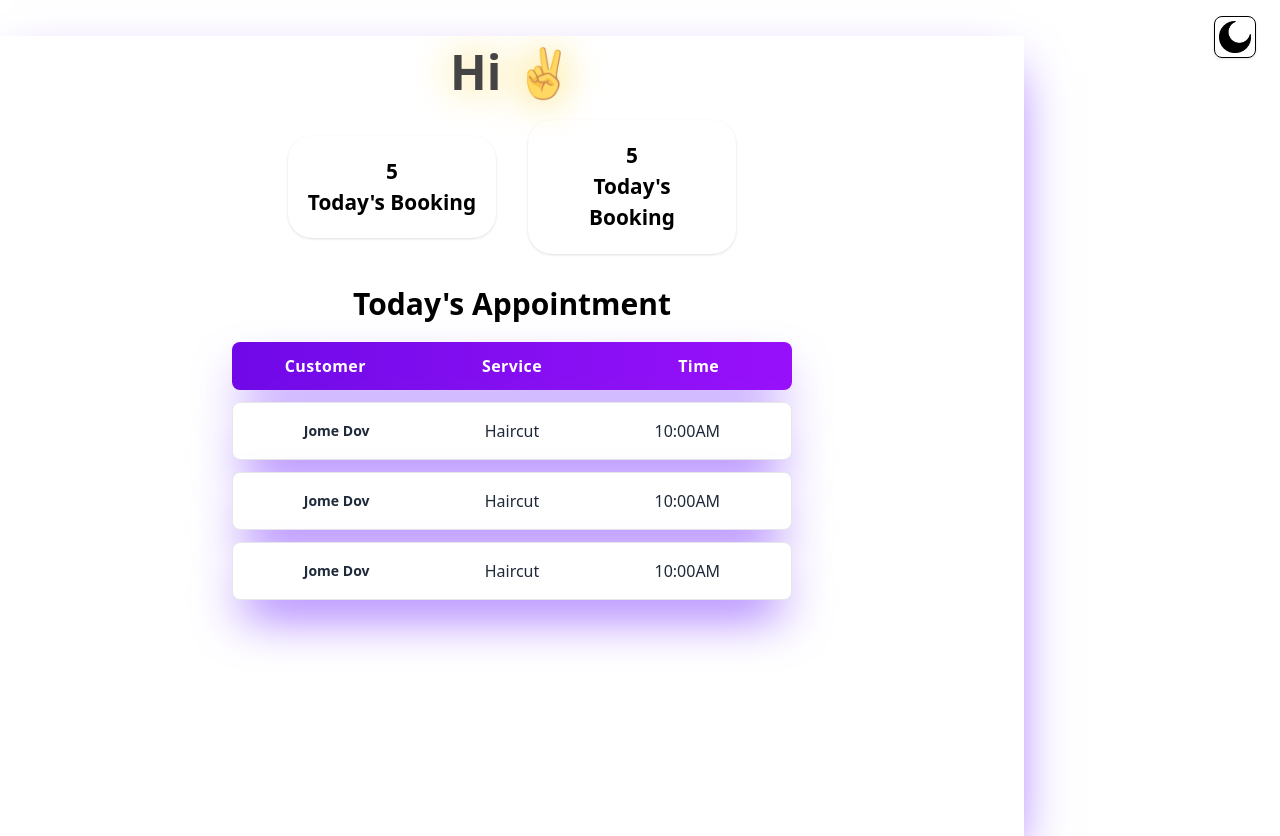
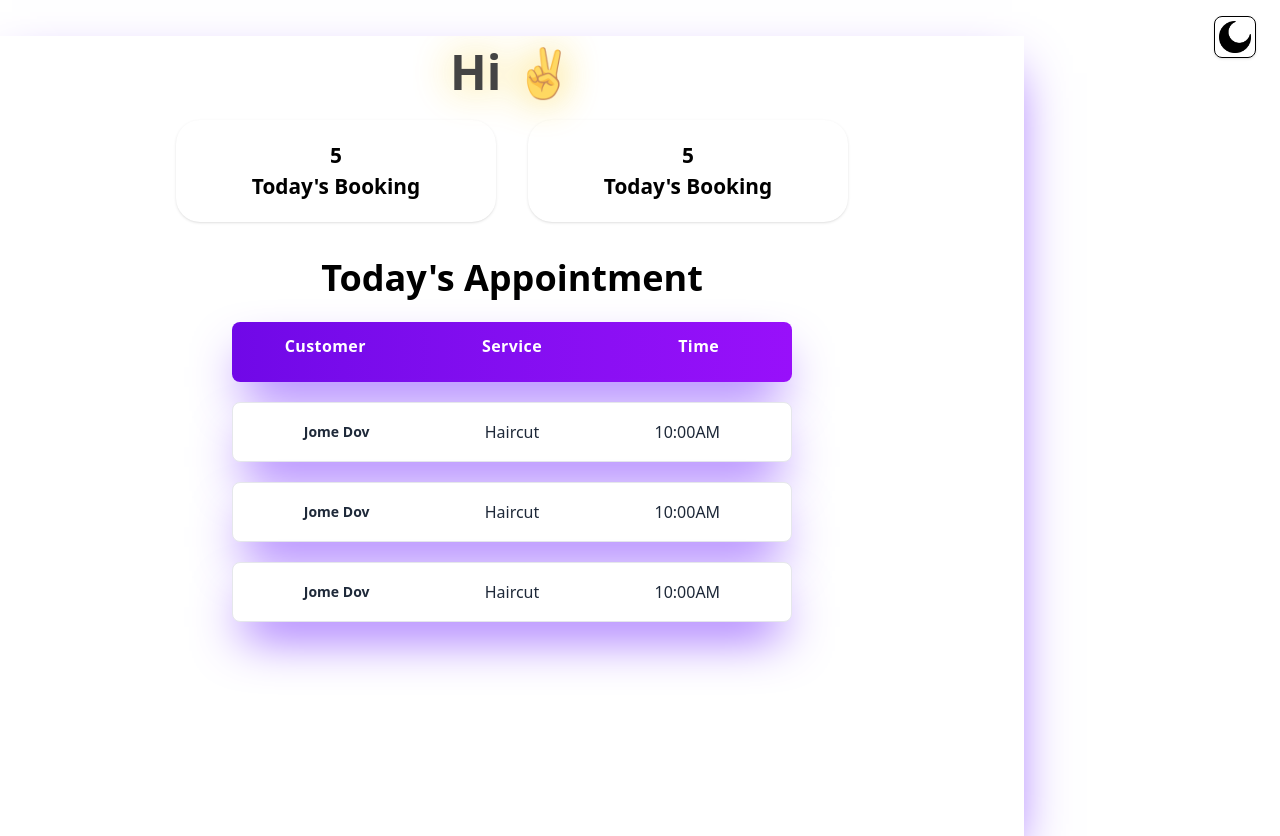
Before and after one commit to CodeArt001/Appointment, a React (Vite) app: page /dashboard in a window 1280 px wide. Built offline with nearby package versions, Linux system fonts and the light colour scheme.

Commit message:
initial commit

```diff
--- a/src/Auth/Loginpage.jsx
+++ b/src/Auth/Loginpage.jsx
@@ -21,7 +21,7 @@ const Loginpage = () => {
     Login,
   } = useContext(AuthContext);
   return (
-    <div className="min-h-screen flex flex-col lg:gap-5 gap-3 items-center justify-center hover:bg-amber-300 cursor-pointer bg-gradient-to-b from-purple-600 via-purple-500 to-pink-600 focus:ring-2 focus:ring-blue-500">
+    <div className="min-h-screen flex flex-col lg:gap-5  gap-3 items-center justify-center hover:bg-amber-300 cursor-pointer bg-gradient-to-b from-purple-600 via-purple-500 to-pink-600 focus:ring-2 focus:ring-blue-500">
       <h1 className="lg:text-5xl text-center text-3xl font-bold font-neue lg:w-[90%] w-[60%] ">
         Create Your Booking Page{" "}
       </h1>
--- a/src/components/Dashboard.jsx
+++ b/src/components/Dashboard.jsx
@@ -11,28 +11,28 @@ const Dashboard = () => {
   ];
   const { businessName } = useContext(AuthContext);
   return (
-    <div className="lg:w-[80%] w-full  shadow-2xl shadow-violet-500 min-h-screen px-5 pb-10 overflow-y-auto mt-9 ">
+    <div className="lg:w-[80%] md:w-full w-full  shadow-2xl shadow-violet-500 min-h-screen px-5 pb-10 overflow-y-auto mt-9 ">
       <div className="flex flex-col  text-center  py-3 gap-3  ">
-        <p className="lg:text-5xl text-2xl  font-Neue font-bold animate-pulse drop-shadow-[0_0_20px_#facc15] ">
+        <p className="lg:text-5xl md:text-5xl text-2xl  font-Neue font-bold animate-pulse drop-shadow-[0_0_20px_#facc15] ">
           Hi {""} {businessName} ✌️
         </p>
-        <div className=" lg:flex lg:flex-row flex flex-col lg:gap-8  gap-5 items-center justify-center font-bold lg:text-[1.3rem] text-[1rem] mt-3 dark:text-black">
-          <div className="flex flex-col items-center border-white shadow bg-white px-4 py-5 rounded-3xl lg:[w-0] w-[13rem] ">
+        <div className=" lg:flex lg:flex-row flex flex-col lg:gap-8 md:gap-8  gap-5 items-center justify-center font-bold lg:text-[1.3rem] md:text-[2rem] text-[1rem] mt-3 dark:text-black">
+          <div className="flex flex-col items-center border-white shadow bg-white px-4 py-5 rounded-3xl lg:[w-0] w-[13rem] md:w-[20rem] ">
             <p>5</p>
             <p>Today&apos;s Booking</p>
           </div>
-          <div className="flex flex-col items-center  border-white shadow bg-white px-5 py-5 rounded-3xl lg:[w-0] w-[13rem]">
+          <div className="flex flex-col items-center  border-white shadow bg-white px-5 py-5 rounded-3xl lg:[w-0] w-[13rem]  md:w-[20rem]">
             <p>5</p>
             <p>Today&apos;s Booking</p>
           </div>
         </div>
       </div>
-      <p className="lg:text-3xl font-bold text-center text-[1.2rem] my-5 ">
+      <p className="lg:text-4xl font-bold text-center text-[1.2rem] my-6 md:text-4xl ">
         Today&apos;s Appointment
       </p>
-      <div className="flex flex-col items-center gap-3 mt-3 pb-10 w-full  shadow-amber-300">
+      <div className="flex flex-col items-center gap-3 md:gap-5  pb-10 w-full  shadow-amber-300 ">
         {/* Header Row */}
-        <div className="shadow-2xl shadow-violet-500 grid grid-cols-3 text-xs  text-white bg-gradient-to-r from-violet-700 to-purple-600  py-3 rounded-lg lg:max-w-[35rem] w-full  font-semibold  lg:text-base tracking-wide">
+        <div className="shadow-2xl shadow-violet-500 grid grid-cols-3 text-xs md:text-2xl  text-white bg-gradient-to-r from-violet-700 to-purple-600  py-3 rounded-lg lg:max-w-[35rem] md:h-15 w-full  font-semibold  lg:text-base tracking-wide">
           <p className="text-center">Customer</p>
           <p className="text-center">Service</p>
           <p className="text-center">Time</p>
@@ -40,13 +40,13 @@ const Dashboard = () => {
 
         {/* Appointment Rows */}
         {appointment
-          .filter((item) => item.Customer !== "Customer") // hide header row data
+          .filter((item) => item.Customer !== "Customer")
           .map((item) => (
             <div
               key={item.id}
-              className="shadow-2xl shadow-violet-500 grid grid-cols-3 justify-between items-center text-gray-800 border border-gray-200 bg-white px-4 py-4 lg:max-w-[35rem] w-full rounded-lg  text-sm lg:text-base"
+              className="shadow-2xl shadow-violet-500 grid grid-cols-3 justify-between items-center text-gray-800 border border-gray-200 bg-white px-4 py-4 lg:max-w-[35rem] md:h-15 w-full rounded-lg  text-sm md:text-[1.5rem] lg:text-base"
             >
-              <p className="text-center font-bold lg:text-sm text-xs">
+              <p className="text-center font-bold lg:text-sm text-xs md:text-[1.5rem]">
                 {item.Customer}
               </p>
               <p className="text-center">{item.Service}</p>
```
